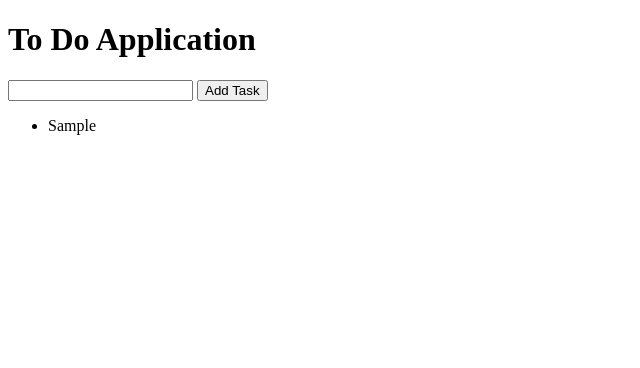
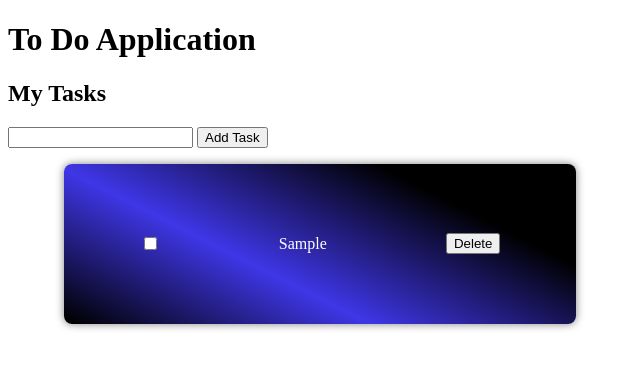
Before and after one commit to PhilipSamuelsson/ToDoApp, a plain HTML site: page index.html in a window 1280 px wide. Both pictures are taken after typing "Sample" into the empty fields and a click on the input "Add Task". Shown: the whole page, without its empty margins (0-640 px from the left). Drawn offline with Linux system fonts and the light colour scheme.

Commit message:
* Added container for list item with delete button and checkbox.

```diff
--- a/index.html
+++ b/index.html
@@ -8,13 +8,13 @@
     </head>
     <body>
         <h1>To Do Application</h1>
+
+        <h2>My Tasks</h2>
         <form>
             <input type="text" name="task" id="text-input" />
             <input type="submit" value="Add Task" id="submit-button" />
         </form>
-        <ul id="list">
-
-        </ul>
+        <ul id="list"></ul>
         <script src="index.js"></script>
     </body>
 </html>
--- a/index.js
+++ b/index.js
@@ -5,7 +5,8 @@ list = document.getElementById('list')
 submitButton.addEventListener('click', (event) => {
     event.preventDefault()
     const text = textInput.value
-    list.innerHTML += `<li>${text}</li>`
+    list.innerHTML += `<div class="item-container"><input type="checkbox" class="checkbox"><p>${text}</p><button class="delete-button">Delete</button>
+    </div></li>`
     textInput.value = ''
     console.log(text)
 })
--- a/styles.css
+++ b/styles.css
@@ -0,0 +1,23 @@
+.item-container {
+    display: flex;
+    flex-direction: row;
+    align-items: center;
+    justify-content: space-around;
+
+    padding: 0 1rem;
+    background: rgb(0, 0, 0);
+    background: linear-gradient(
+        207deg,
+        rgba(0, 0, 0, 1) 24%,
+        rgba(63, 54, 231, 1) 63%,
+        rgba(0, 0, 0, 1) 99%,
+        rgba(125, 13, 30, 1) 100%
+    );
+    border-radius: 0.5rem;
+    box-shadow: 0 0 0.5rem rgba(0, 0, 0, 0.5);
+    margin: 1rem;
+    width: 100%;
+    max-width: 30rem;
+    height: 10rem;
+    color: white;
+}
```
